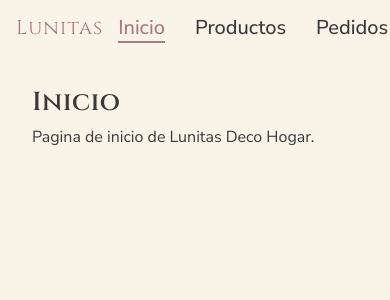
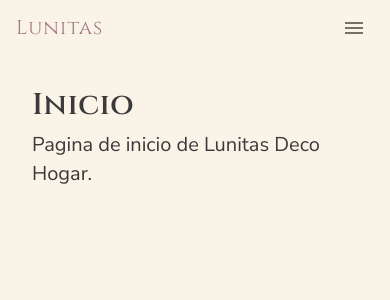
Before and after one commit to luchoetapia/lunitas_ui, a React (Vite) app: page / in a window 390 px wide. Shown: the top 300 px of the page. Built offline with nearby package versions, Linux system fonts and the light colour scheme.

Commit message:
feat: develop nabvar mobile style

```diff
--- a/src/components/navbar/NavBar.tsx
+++ b/src/components/navbar/NavBar.tsx
@@ -1,9 +1,12 @@
-import { AppBar, Box, Toolbar, Typography } from '@mui/material'
+import { useState } from 'react'
+import { AppBar, Box, Drawer, IconButton, Toolbar, Typography } from '@mui/material'
+import CloseIcon from '@mui/icons-material/Close'
+import MenuIcon from '@mui/icons-material/Menu'
 import { styled } from '@mui/material/styles'
 import { NavLink } from 'react-router'
 import { appRoutes } from '../../router/routes.config'
 
-// Nav link: pink text + a pink underline bar when its route is active.
+// Desktop nav link: pink text + a pink underline bar when its route is active.
 // Uses the subtitle1 typography (size/weight) so it doesn't read too small.
 const NavItem = styled(NavLink)(({ theme }) => ({
     position: 'relative',
@@ -29,36 +32,102 @@ const NavItem = styled(NavLink)(({ theme }) => ({
     },
 }))
 
+// Mobile drawer nav link: pink text + a pink left bar when its route is active.
+const DrawerNavItem = styled(NavLink)(({ theme }) => ({
+    position: 'relative',
+    display: 'block',
+    padding: '15px',
+    color: theme.palette.text.primary,
+    textDecoration: 'none',
+    fontSize: theme.typography.subtitle1.fontSize,
+    fontWeight: theme.typography.subtitle1.fontWeight,
+    '&.active': {
+        color: theme.palette.primary.main,
+    },
+    '&.active::before': {
+        content: '""',
+        position: 'absolute',
+        left: 0,
+        top: 0,
+        bottom: 0,
+        width: '3px',
+        backgroundColor: theme.palette.primary.main,
+    },
+}))
+
+const logoSx = {
+    fontFamily: '"Cinzel", serif',
+    fontSize: '20px',
+    letterSpacing: '0.05em',
+    color: 'primary.main',
+} as const
+
+// Full-width navbar.
+// Desktop (sm and up): wordmark on the left, nav links centered.
+// Mobile (below sm): wordmark on the left, a menu button on the right opens a drawer.
 function NavBar() {
+    const [mobileOpen, setMobileOpen] = useState(false)
+
+    const closeDrawer = () => setMobileOpen(false)
+
     return (
         <AppBar position="static" color="transparent" elevation={0}>
             <Toolbar
                 sx={{
-                    display: 'grid',
-                    gridTemplateColumns: '1fr auto 1fr',
+                    display: { xs: 'flex', sm: 'grid' },
+                    justifyContent: { xs: 'space-between', sm: 'unset' },
+                    gridTemplateColumns: { sm: '1fr auto 1fr' },
                     alignItems: 'center',
                 }}
             >
-                <Typography
-                    sx={{
-                        justifySelf: 'start',
-                        fontFamily: '"Cinzel", serif',
-                        fontSize: '20px',
-                        letterSpacing: '0.05em',
-                        color: 'primary.main',
-                    }}
-                >
-                    Lunitas
-                </Typography>
-                <Box sx={{ display: 'flex', justifySelf: 'center' }}>
+                <Typography sx={{ ...logoSx, justifySelf: 'start' }}>Lunitas</Typography>
+
+                <Box sx={{ display: { xs: 'none', sm: 'flex' }, justifySelf: 'center' }}>
                     {appRoutes.map((route) => (
                         <NavItem key={route.path} to={route.path} end={route.path === '/'}>
                             {route.label}
                         </NavItem>
                     ))}
                 </Box>
-                <Box />
+
+                <Box sx={{ display: { xs: 'none', sm: 'block' } }} />
+
+                <IconButton
+                    aria-label="Abrir menu de navegacion"
+                    onClick={() => setMobileOpen(true)}
+                    sx={{ display: { xs: 'inline-flex', sm: 'none' } }}
+                >
+                    <MenuIcon />
+                </IconButton>
             </Toolbar>
+
+            <Drawer
+                anchor="right"
+                open={mobileOpen}
+                onClose={closeDrawer}
+                slotProps={{
+                    paper: { sx: { width: 220, backgroundColor: 'background.default' } },
+                }}
+            >
+                <Box sx={{ display: 'flex', justifyContent: 'flex-end', p: 1 }}>
+                    <IconButton aria-label="Cerrar menu de navegacion" onClick={closeDrawer}>
+                        <CloseIcon />
+                    </IconButton>
+                </Box>
+
+                <Box>
+                    {appRoutes.map((route) => (
+                        <DrawerNavItem
+                            key={route.path}
+                            to={route.path}
+                            end={route.path === '/'}
+                            onClick={closeDrawer}
+                        >
+                            {route.label}
+                        </DrawerNavItem>
+                    ))}
+                </Box>
+            </Drawer>
         </AppBar>
     )
 }
--- a/src/theme/theme.ts
+++ b/src/theme/theme.ts
@@ -37,20 +37,20 @@ export const theme = createTheme({
         fontFamily: '"Nunito Sans", sans-serif',
         h1: {
             fontFamily: '"Cinzel", serif',
-            fontSize: '26px',
+            fontSize: '30px',
             fontWeight: 600,
             letterSpacing: '0.02em',
         },
         subtitle1: {
-            fontSize: '20px',
+            fontSize: '24px',
             fontWeight: 500,
         },
         body2: {
-            fontSize: '16px',
+            fontSize: '20px',
         },
         // Reserved for secondary/small text (labels, timestamps, helper text).
         caption: {
-            fontSize: '12px',
+            fontSize: '16px',
         },
     },
 })
```
